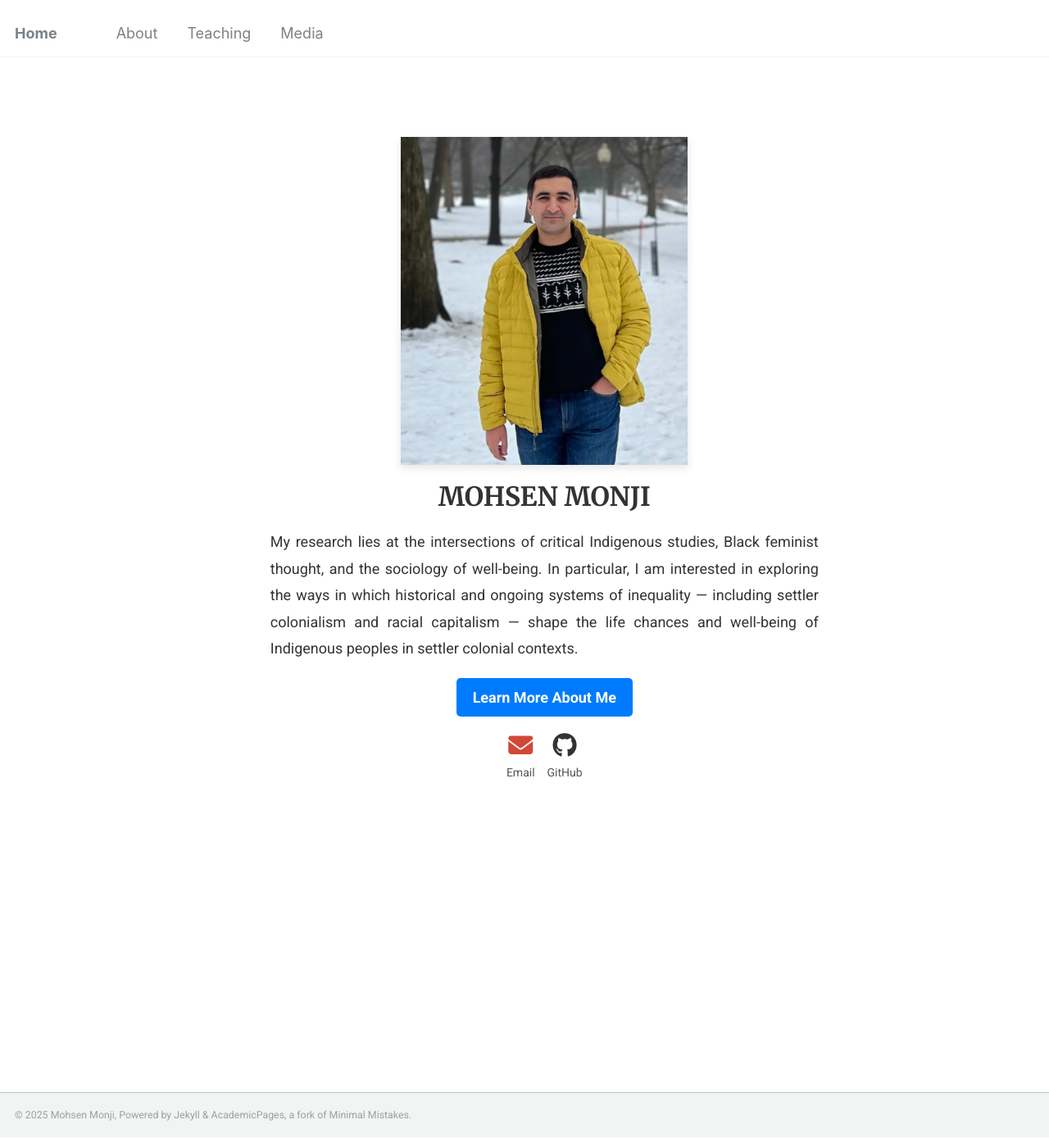
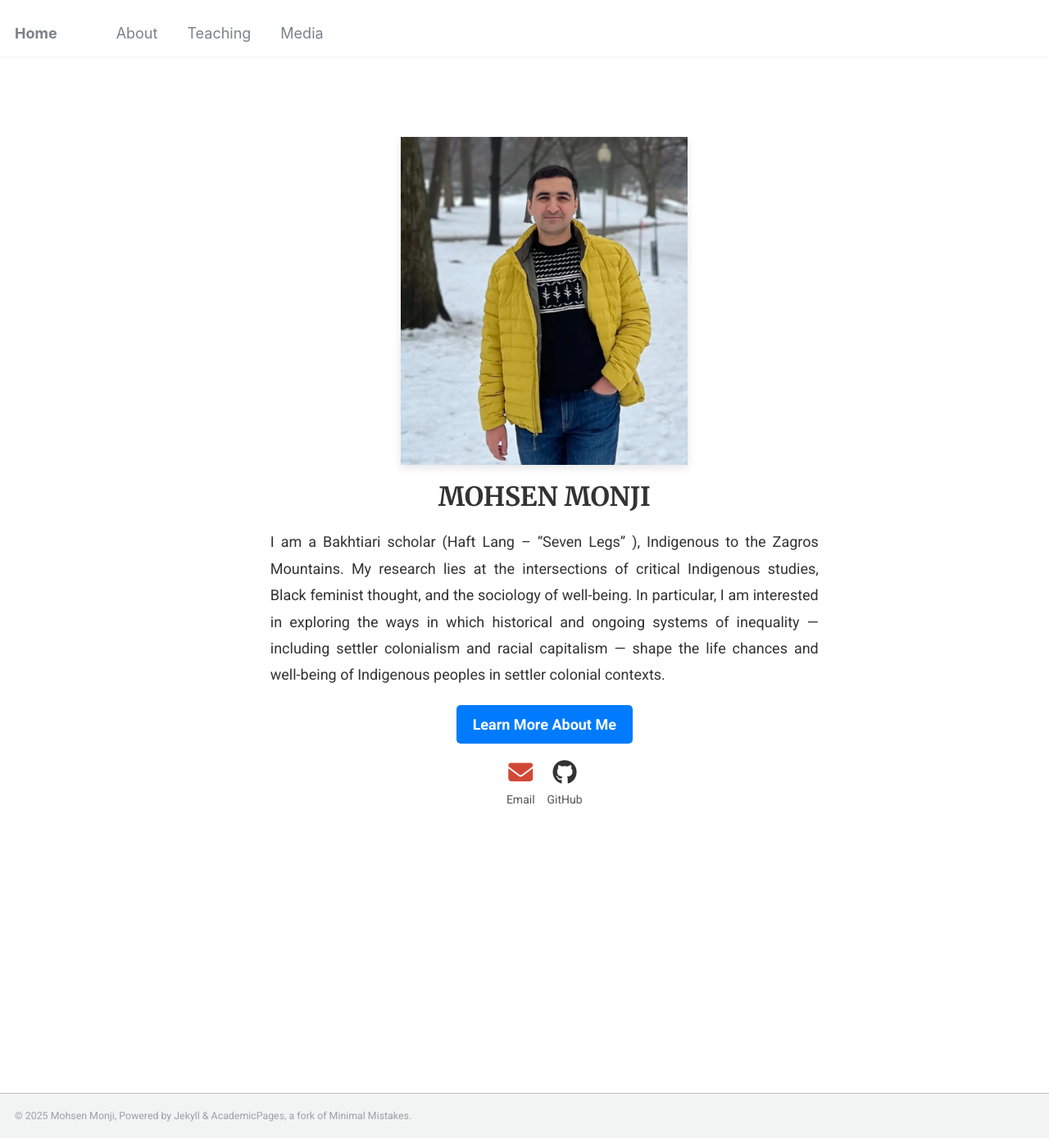
Before and after one commit to Mohsnmonji/mohsnmonji.github.io, a Jekyll site: the page built from _pages/front.md, in a window 1280 px wide and 1388 px high. Shown: the whole window at 82% size. Built offline with Jekyll 4.4.1, drawn with Linux system fonts in a browser that asks for light colours.

Commit message:
Update front.md

```diff
--- a/_pages/front.md
+++ b/_pages/front.md
@@ -23,7 +23,7 @@ hide_avatar: true
 
   <!-- Description -->
 <p style="font-size:18px; color:#333; text-align:justify; line-height:1.8; margin:20px 0;">
-   My research lies at the intersections of critical Indigenous studies, Black feminist thought, and the sociology of well-being. In particular, I am interested in exploring the ways in which historical and ongoing systems of inequality — including settler colonialism and racial capitalism — shape the life chances and well-being of Indigenous peoples in settler colonial contexts.
+   I am a Bakhtiari scholar (Haft Lang – “Seven Legs” ), Indigenous to the Zagros Mountains. My research lies at the intersections of critical Indigenous studies, Black feminist thought, and the sociology of well-being. In particular, I am interested in exploring the ways in which historical and ongoing systems of inequality — including settler colonialism and racial capitalism — shape the life chances and well-being of Indigenous peoples in settler colonial contexts.
 </p>
 <!-- Button -->
   <div style="margin-bottom:20px;">
```
